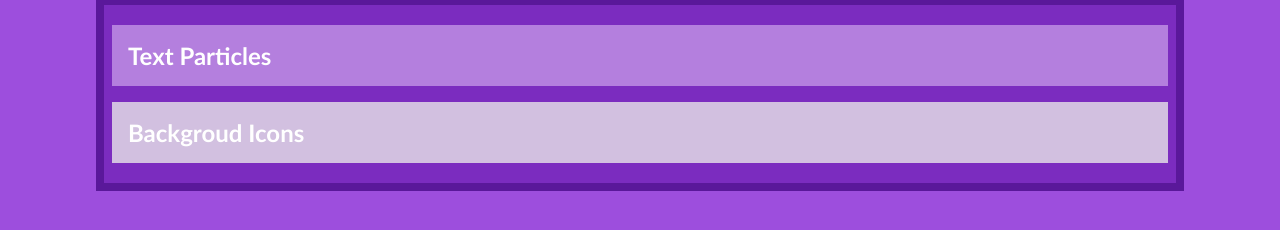
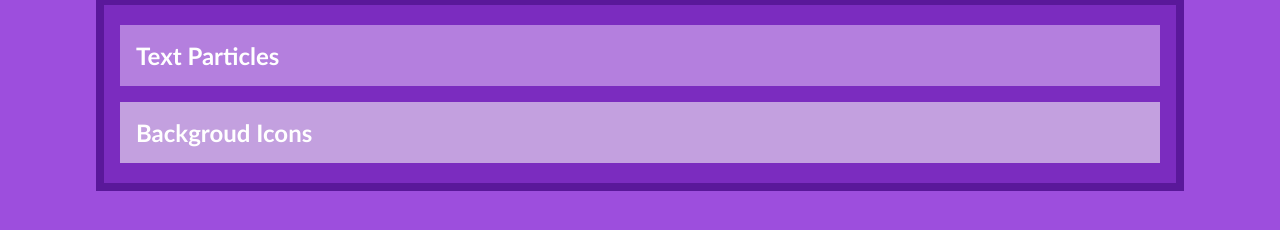
Before and after one commit to YoruAlptraum/html_animations, a plain HTML site: page index.htm in a window 1280 px wide. Shown: the part 74-304 px from the top of the page. Drawn offline with Linux system fonts and the light colour scheme.

Commit message:
Small changes

```diff
--- a/css/index.css
+++ b/css/index.css
@@ -1,7 +1,7 @@
 :root {
     /* Color palette */
     --text: #ffffff;
-    --grad1: #E0AAFF;
+    --grad1: #000;
     /* --grad2: rgb(157,78,221); */
     --grad2: #9d4edd;
     --grad3: #7B2CBF;
@@ -27,7 +27,7 @@ h1 {
 
 #links ol {
     background-color: var(--grad3);
-    padding: .25rem 0.5rem;
+    padding: .25rem 1rem;
 }
 
 #links ol li{
--- a/js/index.js
+++ b/js/index.js
@@ -2,12 +2,10 @@ const links = document.querySelector('#links').querySelector("ol").children;
 console.log(links.length)
 
 rgb = [157, 78, 221]
+/* the percentage to increase for each gradient */
+var percent = (1/(links.length+1));
 
 for(let i = 0; i <= links.length; i++){
-    var percent = 1/(links.length+1) * (i+1);
-/*     for(let j = 0; j < rgb.length; j++){
-        console.log(lerp(rgb[j], percent));
-    } */
     rgb = rgb.map(rgb => lerp(rgb, percent));
     links[i].style.backgroundColor = `rgb(${rgb[0]} ${rgb[1]} ${rgb[2]})`;
 }
```
